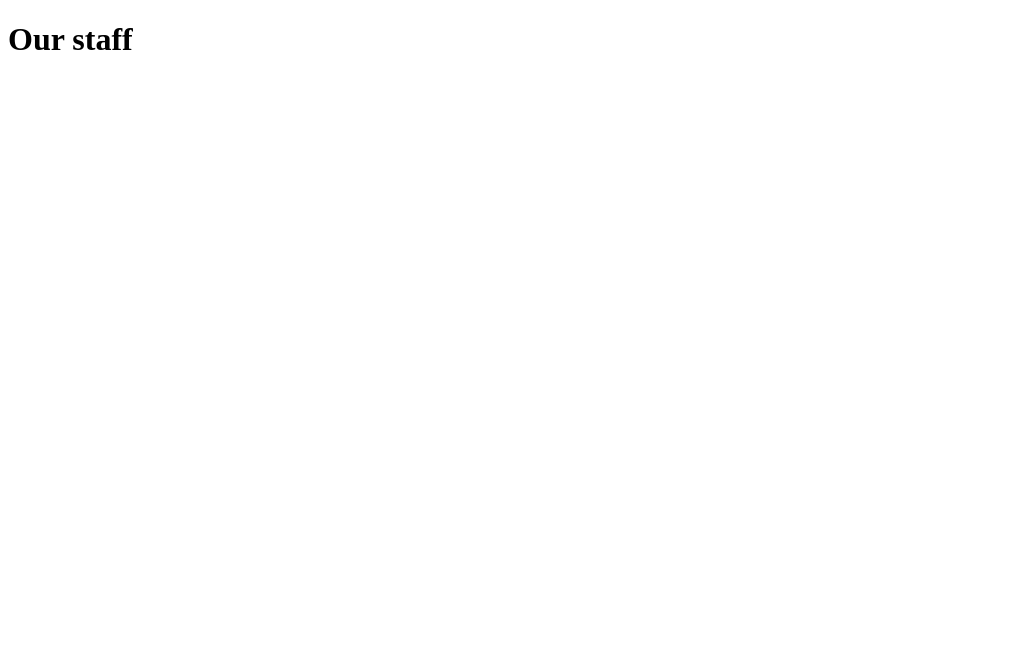
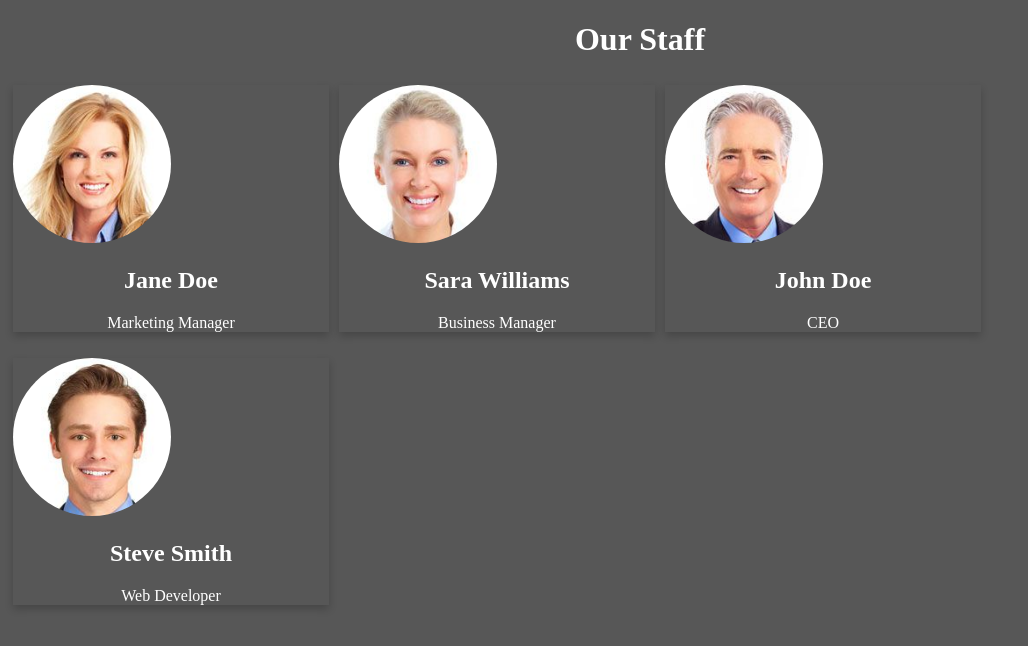
Before and after one commit to estherndichu/sirius-team, a plain HTML site: page contact.html in a window 1280 px wide. Shown: the whole page, without its empty margins (0-1028 px from the left). Drawn offline with Linux system fonts and the light colour scheme.

Commit message:
styled css and modified html

```diff
--- a/contact.html
+++ b/contact.html
@@ -4,9 +4,53 @@
     <meta charset="UTF-8">
     <meta name="viewport" content="width=device-width, initial-scale=1.0">
     <title>Contact Us</title>
-
+    <link href="css/style.css" rel="stylesheet" type="text/css">
 </head>
 <body>
-   <h1>Our staff</h1>
+   <h1>Our Staff</h1>
+   <div class="row">
+    <div class="column">
+      <div class="card">
+        <img src="images/person1.jpg" alt="Jane" style="width:50%">
+        <div class="container">
+          <h2>Jane Doe</h2>
+          <p class="title">Marketing Manager</p>
+
+        </div>
+      </div>
+    </div>
+
+    <div class="column">
+      <div class="card">
+        <img src="images/person2.jpg" alt="Sara" style="width:50%">
+        <div class="container">
+          <h2>Sara Williams</h2>
+          <p class="title">Business Manager</p>
+
+        </div>
+      </div>
+    </div>
+
+    <div class="column">
+      <div class="card">
+        <img src="images/person3.jpg" alt="John" style="width:50%">
+        <div class="container">
+          <h2>John Doe</h2>
+          <p class="title">CEO</p>
+
+        </div>
+      </div>
+    </div>
+    <div class="column">
+      <div class="card">
+        <img src="images/person4.jpg" alt="Steve" style="width:50%">
+        <div class="container">
+          <h2>Steve Smith</h2>
+          <p class="title">Web Developer</p>
+
+        </div>
+      </div>
+    </div>
+
 </body>
 </html>
--- /dev/null
+++ b/css/style.css
@@ -0,0 +1,55 @@
+
+.column {
+    float: left;
+    width: 25%;
+    padding: 5px;
+  }
+  body{
+      background-color: rgba(0, 0, 0, 0.658);
+  }
+
+
+  @media screen and (max-width: 650px) {
+    .column {
+      width: 100%;
+      display: inline;
+    }
+  }
+
+
+  .card {
+    box-shadow: 0 4px 8px 0 rgba(0, 0, 0, 0.2);
+  }
+
+
+  .container {
+    padding: 0 16px;
+  }
+
+
+   .row::after {
+    content: "";
+    clear: both;
+    display: table;
+  }
+
+
+
+
+  img{
+      width: 100%;
+      height: auto;
+      border-radius: 50%;
+  }
+  h1{
+      text-align: center;
+    color: rgb(255, 255, 255);
+  }
+  h2{
+      text-align: center;
+      color: rgb(255, 255, 255);
+  }
+  p{
+      text-align: center;
+      color: rgb(255, 255, 255);
+  }
```
Also changed, not shown: images/person1.jpg (added), images/person2.jpg (added), images/person3.jpg (added), images/person4.jpg (added).
